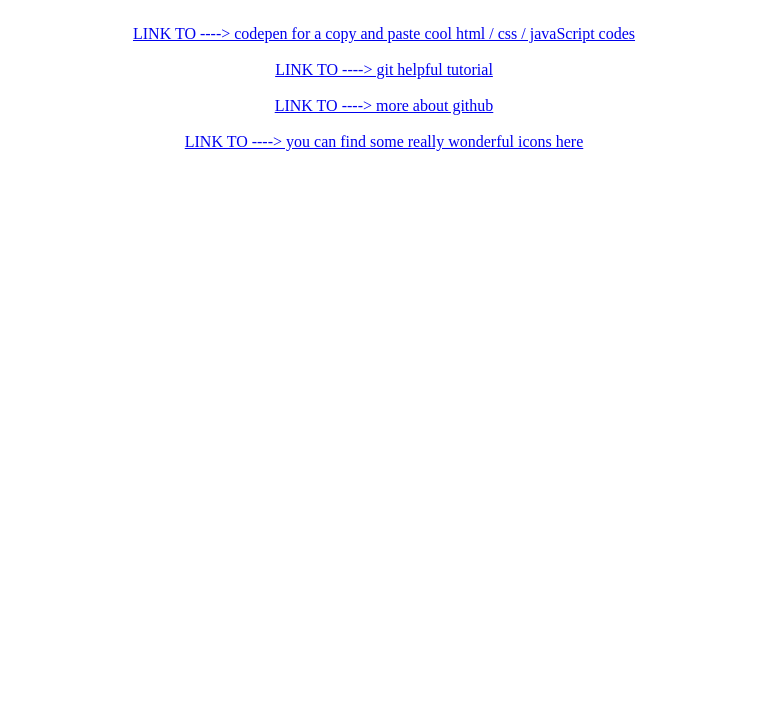
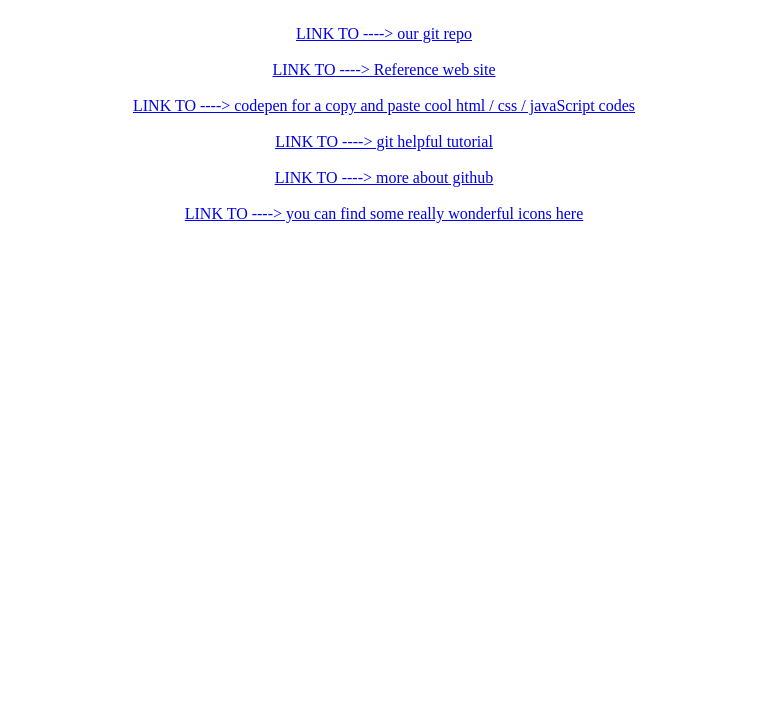
Before and after one commit to aminjellali/ILEF-website, a plain HTML site: page tools.html in a window 1280 px wide. Shown: the part 73-800 px from the top of the page, without its empty margins (256-1022 px from the left). Drawn offline with Linux system fonts and the light colour scheme.

Commit message:
Update tools.html

```diff
--- a/tools.html
+++ b/tools.html
@@ -5,6 +5,10 @@
 </head>
 <body>
 	<center><h1>This page contains some helpful links you can use ;) </h1></center>
+</br>
+<center><a href="https://github.com/aminjellali/ILEF-website/">LINK TO ----> our git repo</a></center>
+</br>
+<center><a href="https://www.proxi.tn/">LINK TO ----> Reference web site</a></center>
 </br>
 <center><a href="https://codepen.io/">LINK TO ----> codepen for a copy and paste cool html / css / javaScript codes </a></center>
 </br>
@@ -15,5 +19,6 @@
 <center><a href="https://www.iconfinder.com">LINK TO ----> you can find some really wonderful icons here</a></center>
 </body>
 
+
 </body>
 </html>
```
